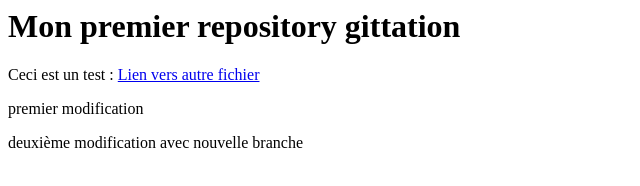
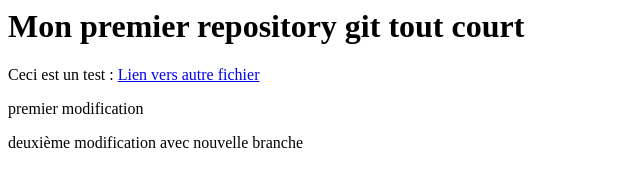
Before and after one commit to Alexandre9118/test, a plain HTML site: page index.html in a window 1280 px wide. Shown: the whole page, without its empty margins (0-640 px from the left). Drawn offline with Linux system fonts and the light colour scheme.

Commit message:
creation 2 conflit P2

```diff
--- a/index.html
+++ b/index.html
@@ -1,6 +1,7 @@
 <html>
 <body>
-	<h1>Mon premier repository gittation</h1>
+	<h1>Mon premier repository git tout court</h1>
+
 	<p>Ceci est un test : <a href="test-version-git.html">Lien vers autre fichier</a></p>
 
 	<p>premier modification</p>
```
